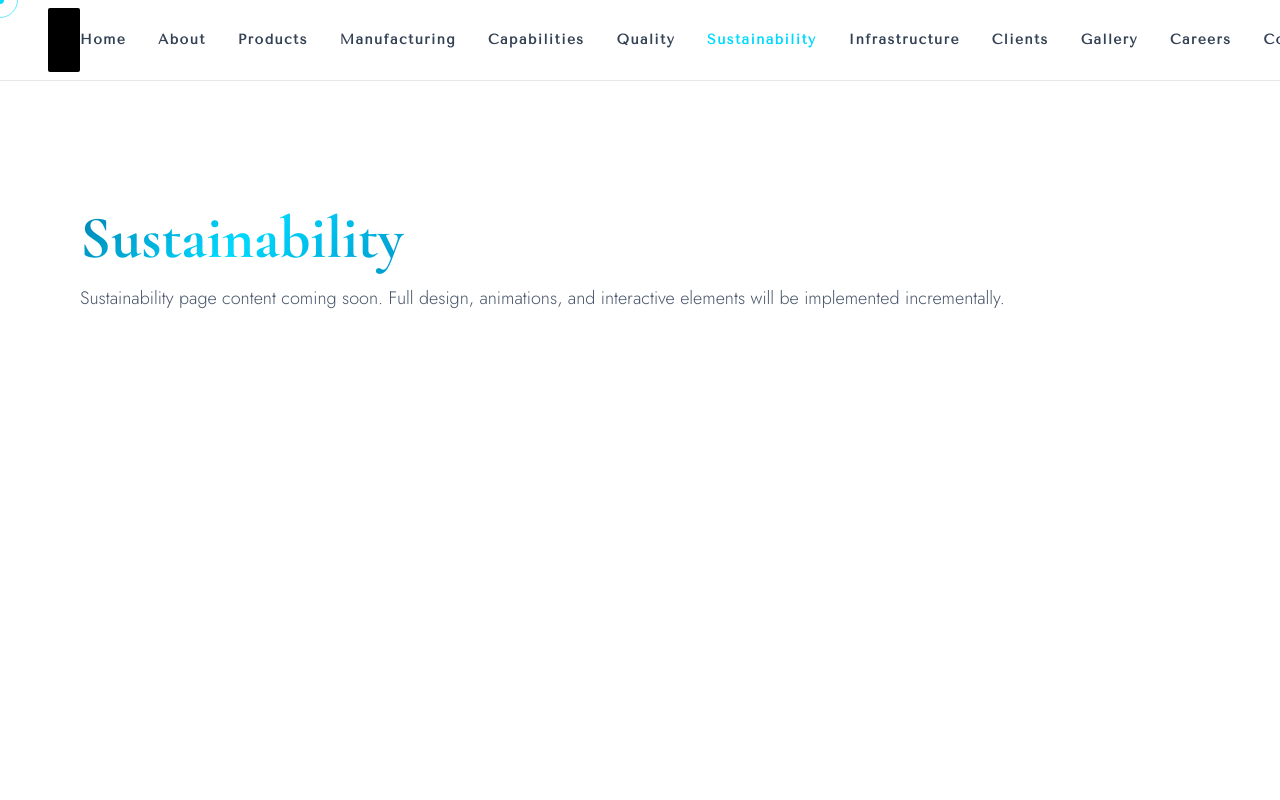
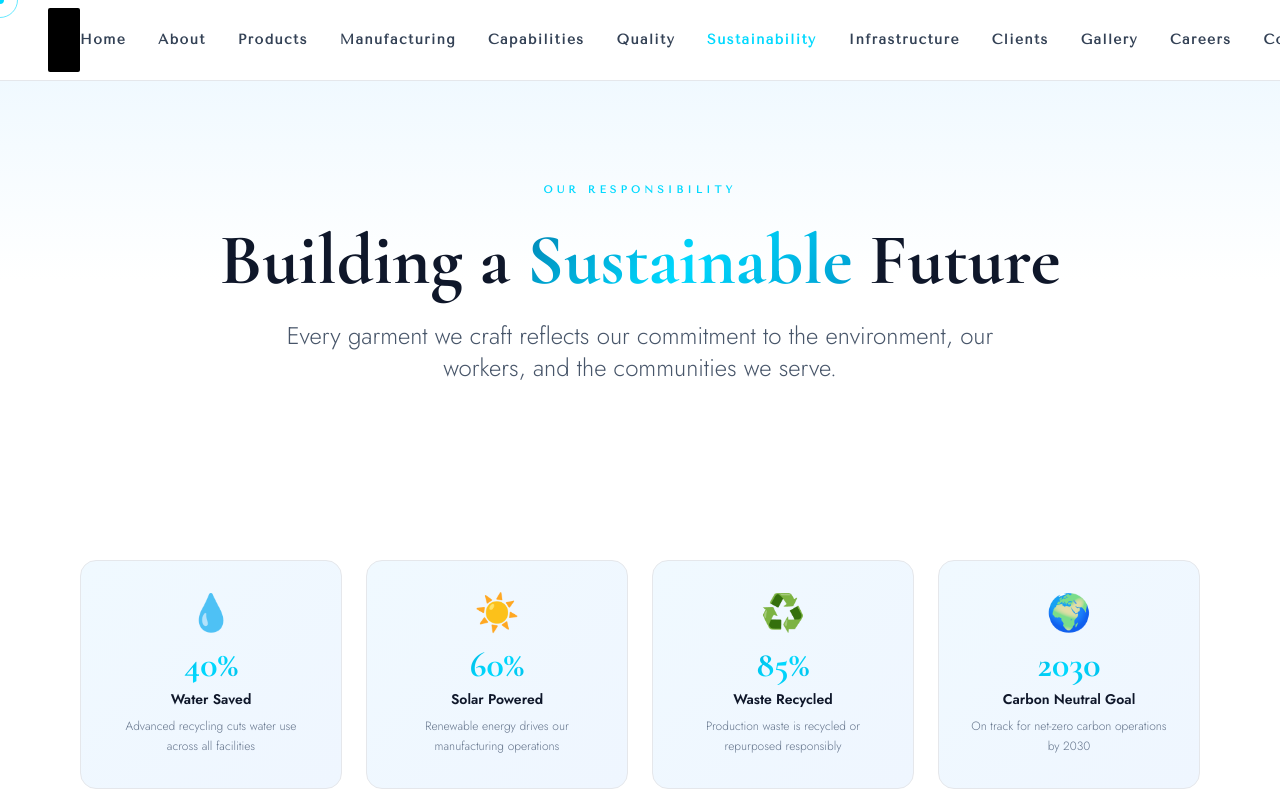
Before and after one commit to AGreatDev-coder/boutiqueintl-local, a React (Vite) app: page /sustainability in a window 1280 px wide. Shown: the top 800 px of the page. Built offline with nearby package versions, Linux system fonts and the light colour scheme; a web font is replaced by a local one.

Commit message:
Update sustainablity page

```diff
--- a/src/pages/Sustainability.jsx
+++ b/src/pages/Sustainability.jsx
@@ -1,27 +1,74 @@
 import { motion } from 'framer-motion'
+import Certifications from '../components/sections/Certifications'
+import ContactCTA from '../components/sections/ContactCTA'
+
+const PILLARS = [
+  { icon: '💧', stat: '40%', label: 'Water Saved', desc: 'Advanced recycling cuts water use across all facilities' },
+  { icon: '☀️', stat: '60%', label: 'Solar Powered', desc: 'Renewable energy drives our manufacturing operations' },
+  { icon: '♻️', stat: '85%', label: 'Waste Recycled', desc: 'Production waste is recycled or repurposed responsibly' },
+  { icon: '🌍', stat: '2030', label: 'Carbon Neutral Goal', desc: 'On track for net-zero carbon operations by 2030' },
+]
 
 export default function Sustainability() {
   return (
-    <motion.div
-      className="min-h-screen pt-32 pb-16 bg-white"
-      initial={{ opacity: 0 }}
-      animate={{ opacity: 1 }}
-      exit={{ opacity: 0 }}
-    >
-      <div className="container-bipl">
+    <motion.div initial={{ opacity: 0 }} animate={{ opacity: 1 }} exit={{ opacity: 0 }}>
+
+      {/* Hero */}
+      <section className="bg-gradient-to-b from-cyan-50 via-white to-white py-24 relative overflow-hidden">
+        <div className="absolute top-0 right-0 w-96 h-96 bg-cyan-100/20 rounded-full blur-3xl -z-10" />
+        <div className="absolute top-20 left-0 w-80 h-80 bg-blue-100/15 rounded-full blur-3xl -z-10" />
+
         <motion.div
-          initial={{ opacity: 0, y: 30 }}
+          className="container-bipl text-center"
+          initial={{ opacity: 0, y: 20 }}
           animate={{ opacity: 1, y: 0 }}
-          transition={{ duration: 0.8 }}
+          transition={{ duration: 0.6 }}
         >
-          <h1 className="text-6xl font-display font-bold text-slate-900 mb-4">
-            <span className="text-cyan-gradient">Sustainability</span>
+          <span className="section-label">Our Responsibility</span>
+          <h1 className="text-6xl lg:text-7xl font-display font-bold mt-6 mb-6 text-slate-900">
+            Building a <span className="text-cyan-gradient">Sustainable</span> Future
           </h1>
-          <p className="text-slate-600 text-lg">
-            Sustainability page content coming soon. Full design, animations, and interactive elements will be implemented incrementally.
+          <p className="text-2xl text-slate-600 max-w-3xl mx-auto">
+            Every garment we craft reflects our commitment to the environment, our workers, and the communities we serve.
           </p>
         </motion.div>
-      </div>
+      </section>
+
+      {/* Key Pillars */}
+      <section className="bg-white py-20">
+        <motion.div
+          className="container-bipl"
+          initial={{ opacity: 0, y: 24 }}
+          whileInView={{ opacity: 1, y: 0 }}
+          viewport={{ once: true, amount: 0.2 }}
+          transition={{ duration: 0.6 }}
+        >
+          <div className="grid grid-cols-2 lg:grid-cols-4 gap-6">
+            {PILLARS.map((p, i) => (
+              <motion.div
+                key={i}
+                className="bg-gradient-to-br from-cyan-50 to-blue-50 rounded-2xl p-8 border border-cyan-100/60 text-center hover:border-cyan-bright/50 transition-all duration-300"
+                initial={{ opacity: 0, y: 20 }}
+                whileInView={{ opacity: 1, y: 0 }}
+                viewport={{ once: true }}
+                transition={{ duration: 0.5, delay: i * 0.1 }}
+                whileHover={{ y: -4, boxShadow: '0 16px 32px rgba(0,217,255,0.12)' }}
+              >
+                <div className="text-4xl mb-3">{p.icon}</div>
+                <div className="text-4xl font-display font-bold text-cyan-gradient mb-1">{p.stat}</div>
+                <div className="text-sm font-semibold text-slate-900 mb-2">{p.label}</div>
+                <p className="text-xs text-slate-500 leading-relaxed">{p.desc}</p>
+              </motion.div>
+            ))}
+          </div>
+        </motion.div>
+      </section>
+
+      {/* Certifications & Sustainability Highlights */}
+      <Certifications />
+
+      {/* CTA */}
+      <ContactCTA />
     </motion.div>
   )
 }
```
